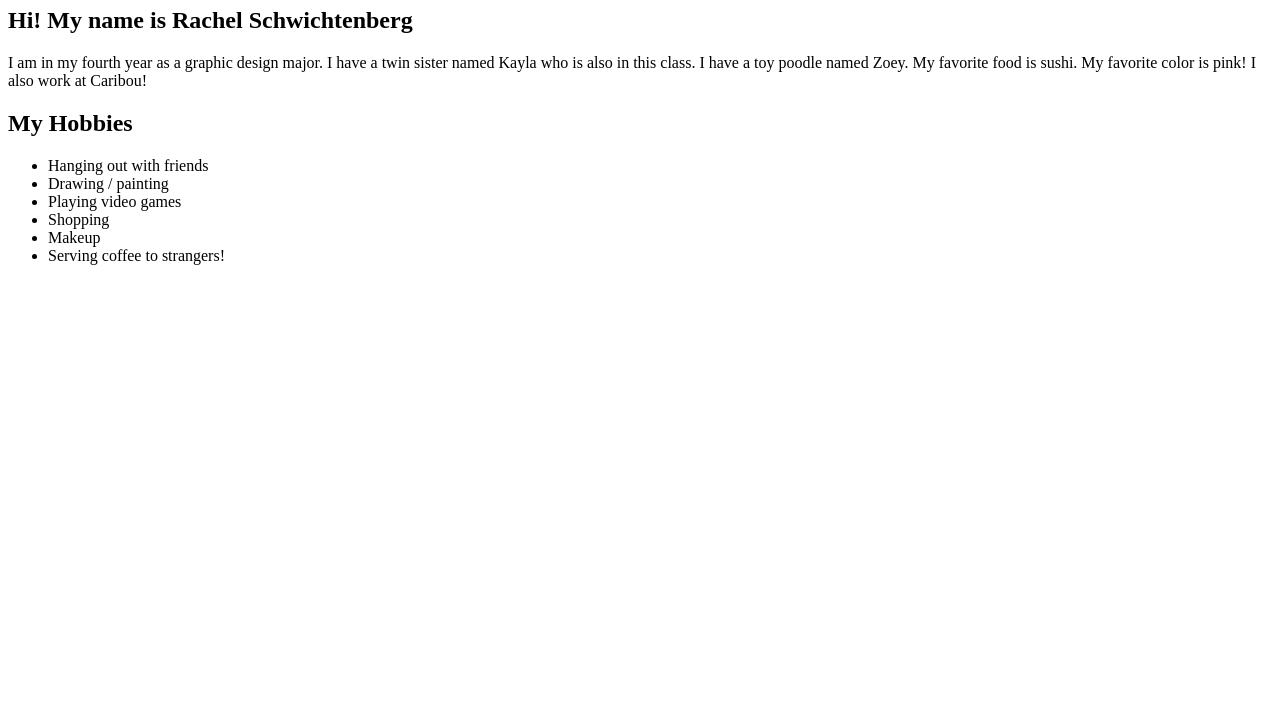
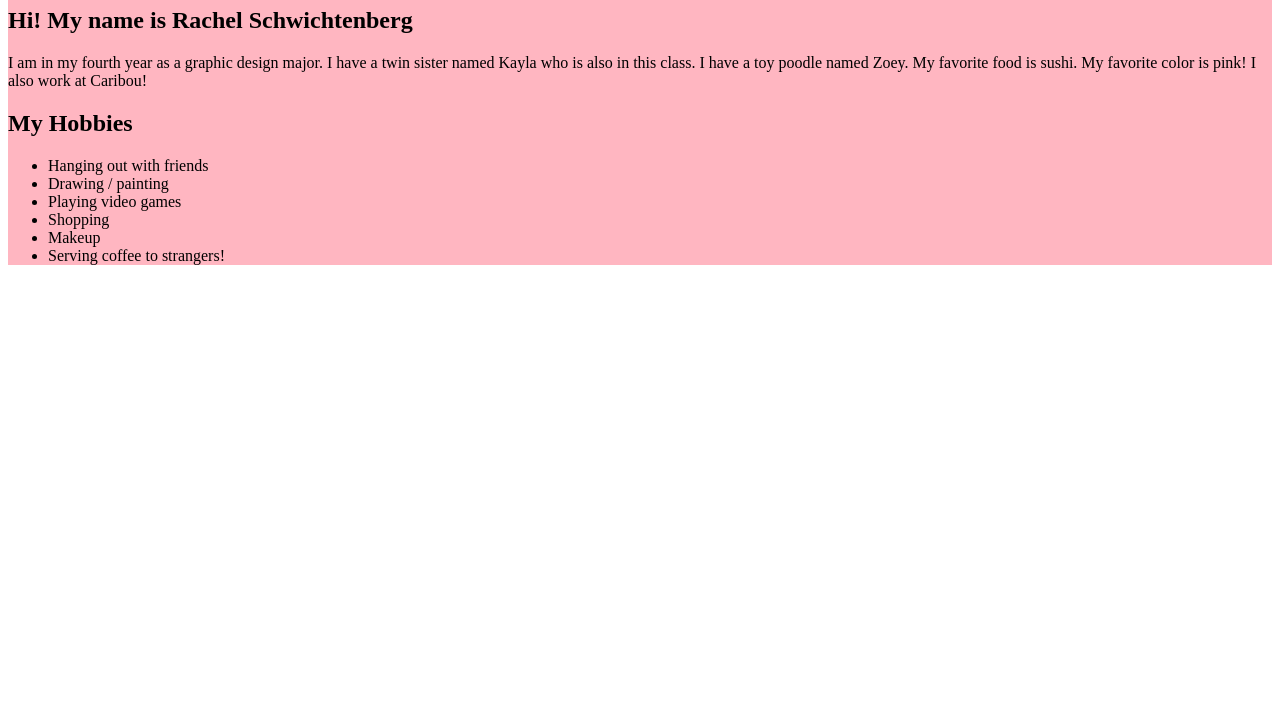
Before and after one commit to rachelsch99/rachelsch99.github.io, a plain HTML site: page index.html in a window 1280 px wide. Shown: the part 73-800 px from the top of the page. Drawn offline with Linux system fonts and the light colour scheme.

Commit message:
Add files via upload
Changed background color to pink.

```diff
--- a/index.html
+++ b/index.html
@@ -2,7 +2,7 @@
 <html>
     <head></head>
     <body>
-
+        <div style="background-color: lightpink;">
         <h1>About Me!</h1>
         <h2>Hi! My name is Rachel Schwichtenberg</h2>
         <p>I am in my fourth year as a graphic design major. I have a twin sister named Kayla who is also in this class. I have a toy poodle named Zoey. My favorite food is sushi. My favorite color is pink! I also work at Caribou!</p>
@@ -16,5 +16,6 @@
             <li>Makeup</li>
             <li>Serving coffee to strangers!</li>
         </ul>
+    </div>
     </body>
 </html>
```
